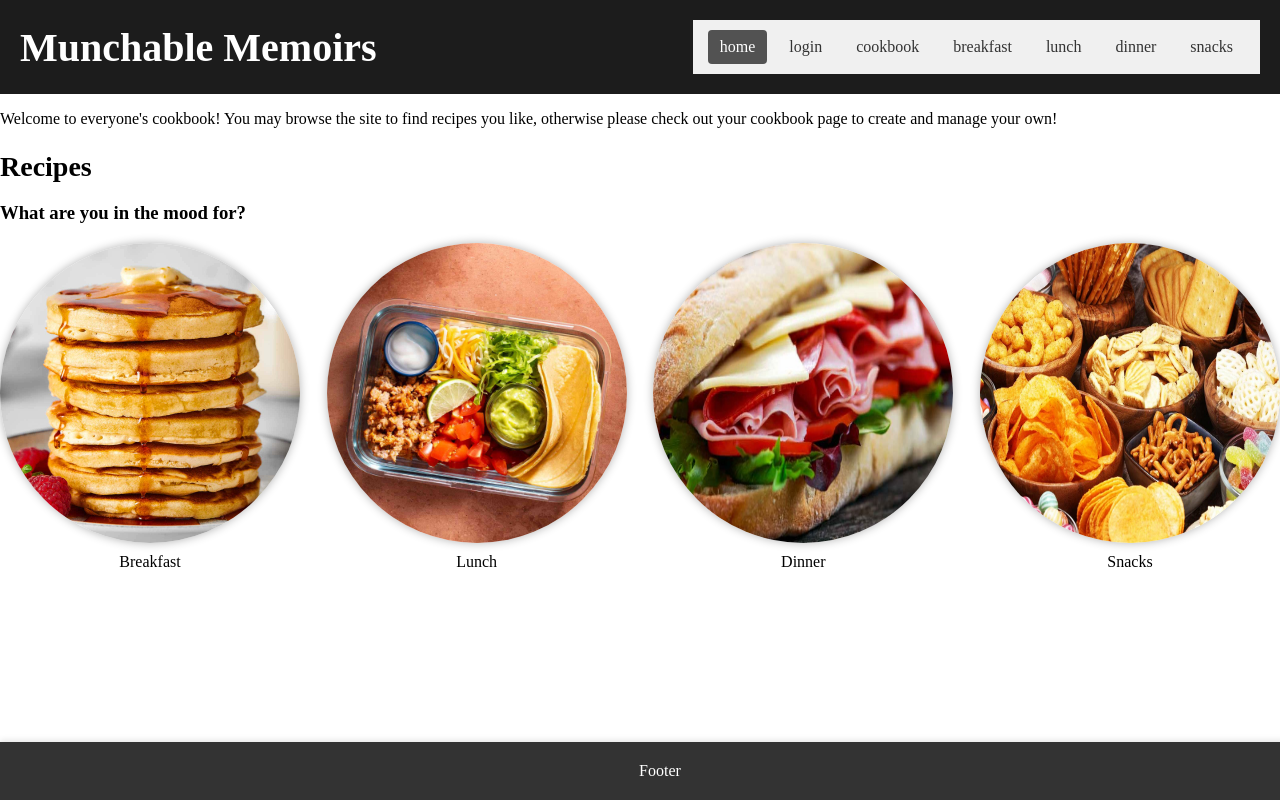
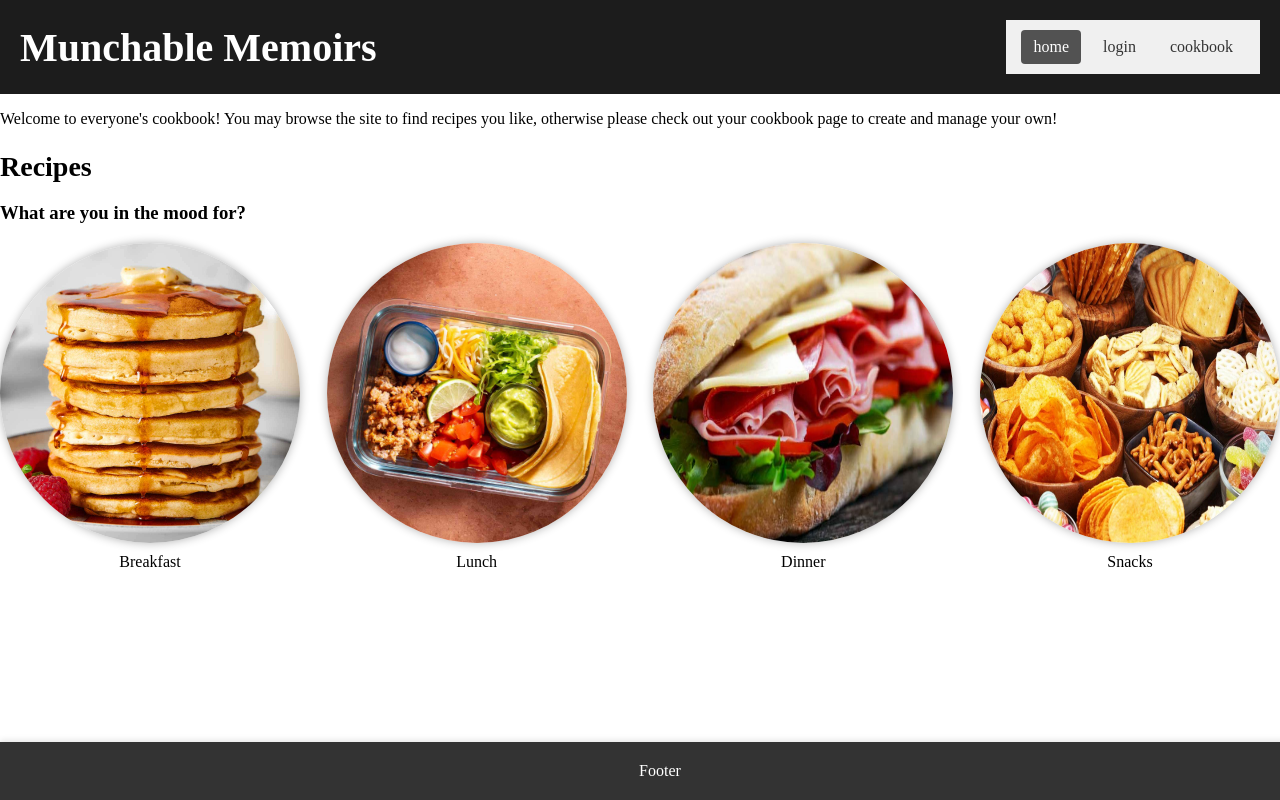
Before and after one commit to Tzuzu/final-project, a React (Create React App) app in the folder client/: page / in a window 1280 px wide. Built offline with nearby package versions, Linux system fonts and the light colour scheme.

Commit message:
fixed navbar

```diff
--- a/client/src/App.js
+++ b/client/src/App.js
@@ -29,7 +29,7 @@ const client = new ApolloClient({
   cache: new InMemoryCache(),
 });
 
-const pages = ['home', 'login', 'cookbook', 'breakfast', 'lunch', 'dinner', 'snacks']
+const pages = ['home', 'login', 'cookbook']
 
 function App() {
   const [currentPage, setCurrentPage] = useState('home');
--- a/client/src/Page/Cookbook.js
+++ b/client/src/Page/Cookbook.js
@@ -6,13 +6,13 @@ import Auth from '../utils/auth'
 
 const Cookbook = () => {
 
-    // if (!Auth.loggedIn()) {
-    //     return (
-    //         <h3>
-    //             You must have an account to manage your own cookbook. Please click the login button on the top of the page to create an account.
-    //         </h3>
-    //     )
-    // }
+    if (!Auth.loggedIn()) {
+        return (
+            <h3>
+                You must have an account to manage your own cookbook. Please click the login button on the top of the page to create an account.
+            </h3>
+        )
+    }
 
     return <div>
         <div>
```
